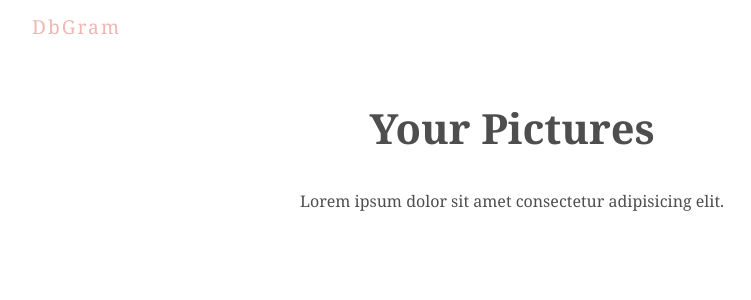
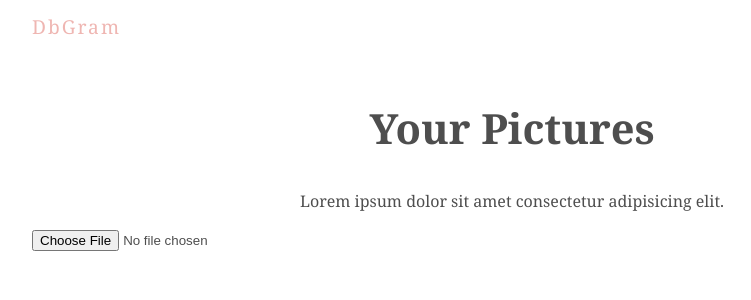
Before and after one commit to amirdbt/dbgram, a React (Create React App) app: page / in a window 1280 px wide. Shown: the top 300 px of the page, without its empty margins (128-879 px from the left). Built offline with nearby package versions, Linux system fonts and the light colour scheme.

Commit message:
created a file upload component

```diff
--- a/src/App.js
+++ b/src/App.js
@@ -1,10 +1,12 @@
 import React from "react";
 import Title from "./components/Title";
+import UploadForm from "./components/UploadForm";
 
 const App = () => {
   return (
     <div className="App">
       <Title />
+      <UploadForm />
     </div>
   );
 };
--- /dev/null
+++ b/src/components/UploadForm.jsx
@@ -0,0 +1,32 @@
+import React,{useState} from 'react'
+
+const UploadForm = () => {
+    const [file,setFile] = useState(null)
+    const [error,setError] = useState(null)
+
+    const types = ['image/png','image/jpeg','image/jpg']
+
+    const changeHandler =(e) =>{
+        let selected = e.target.files[0]
+        if(selected && types.includes(selected.type))
+        {
+            setFile(selected)
+            setError('')
+        }else {
+            setFile(null)
+            setError("Please select an image file (png , jpeg or jpg)")
+        }
+
+    }
+    return (
+        <form>
+           <input type="file" onChange={changeHandler} />
+           <div className="output">
+             {error && <div className="error">{error}</div> }
+             {file && <div>{file.name}</div> }
+           </div>
+        </form>
+    )
+}
+
+export default UploadForm
```
